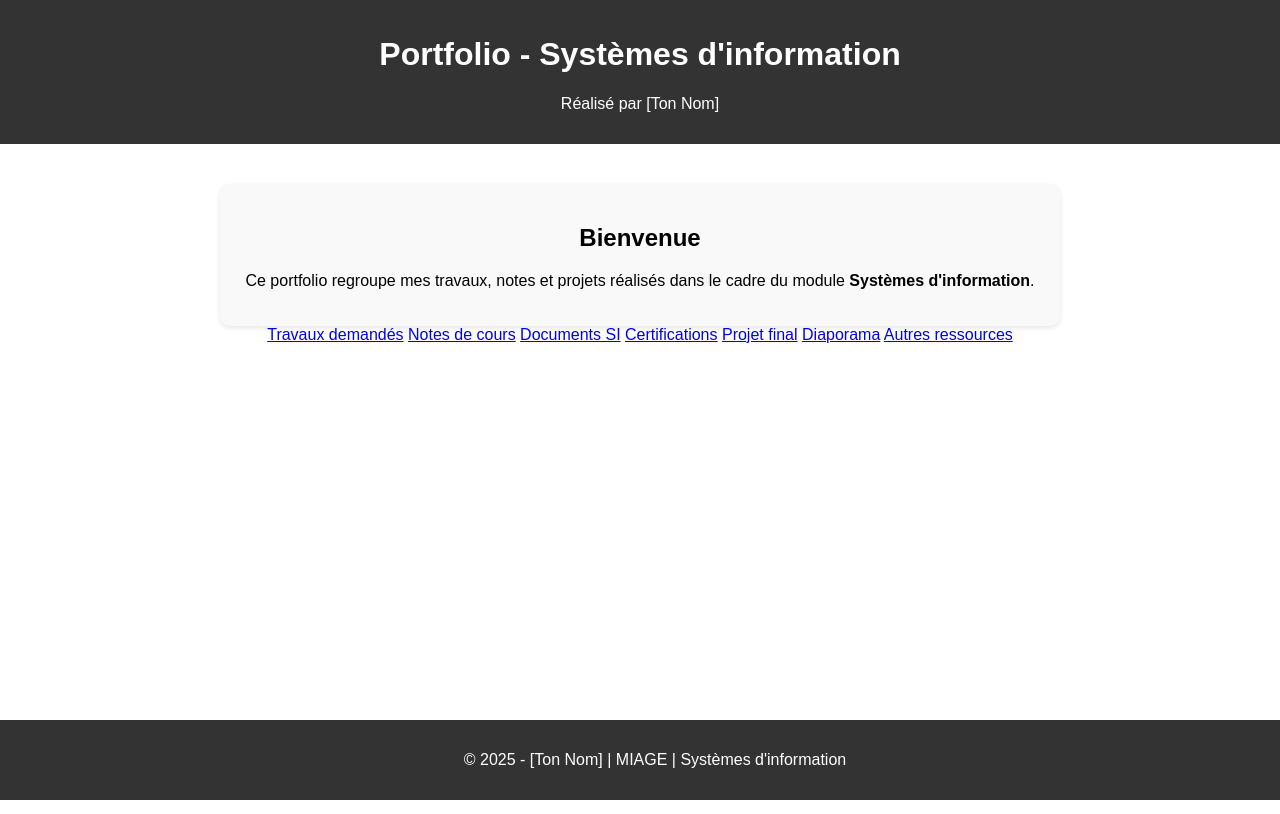
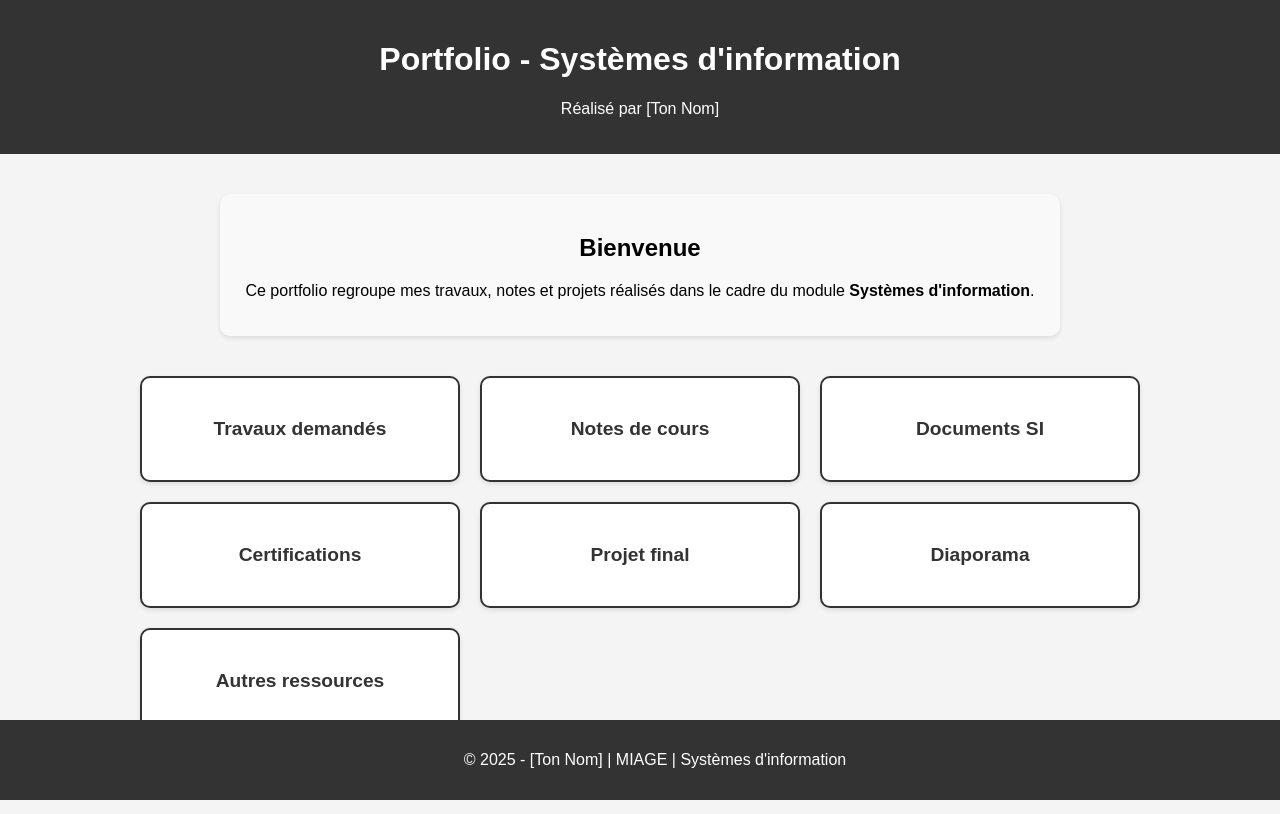
Before and after one commit to helioslt/Portfolio_L3, a PHP site: page / in a window 1280 px wide. Run offline with PHP 8.4, Linux system fonts and the light colour scheme.

Commit message:
style.css

```diff
--- a/style.css
+++ b/style.css
@@ -13,56 +13,69 @@ header {
   text-align: center;
 }
 
-/* Menu principal */
-.menu {
-  list-style: none;
-  margin: 0;
-  padding: 0;
-  background: #444;
-  display: flex;
-  justify-content: center;
+/* Style général */
+body {
+    font-family: Arial, sans-serif;
+    margin: 0;
+    padding: 0;
+    background: #f4f4f4;
 }
 
-.menu li {
-  position: relative;
+/* En-tête */
+header {
+    background: #333;
+    color: white;
+    text-align: center;
+    padding: 20px;
 }
 
-.menu > li {
-  margin: 0 15px;
+/* Introduction */
+.intro {
+    text-align: center;
+    margin: 30px auto;
+    max-width: 800px;
 }
 
-.menu a {
-  display: block;
-  padding: 10px 15px;
-  color: white;
-  text-decoration: none;
+/* Grille de rubriques */
+.rubriques {
+    display: grid;
+    grid-template-columns: repeat(auto-fit, minmax(250px, 1fr));
+    gap: 20px;
+    padding: 40px;
+    max-width: 1000px;
+    margin: auto;
 }
 
-.menu a:hover {
-  background: #666;
+/* Cartes cliquables */
+.rubrique {
+    background: white;
+    border: 2px solid #333;
+    border-radius: 10px;
+    text-align: center;
+    padding: 40px 20px;
+    text-decoration: none;
+    color: #333;
+    font-size: 1.2em;
+    font-weight: bold;
+    transition: all 0.3s ease;
+    box-shadow: 0 2px 5px rgba(0,0,0,0.1);
 }
 
-/* Sous-menu (caché par défaut) */
-.sous-menu {
-  display: none;
-  position: absolute;
-  top: 100%;
-  left: 0;
-  background: #555;
-  list-style: none;
-  margin: 0;
-  padding: 0;
-  min-width: 150px;
+.rubrique:hover {
+    background: #333;
+    color: white;
+    transform: scale(1.05);
 }
 
-.sous-menu li a {
-  padding: 10px;
-  display: block;
+/* Pied de page */
+footer {
+    background: #333;
+    color: white;
+    text-align: center;
+    padding: 15px;
+    margin-top: 40px;
 }
 
-.sous-menu li a:hover {
-  background: #777;
-}
 
 main {
   padding: 40px;
```
